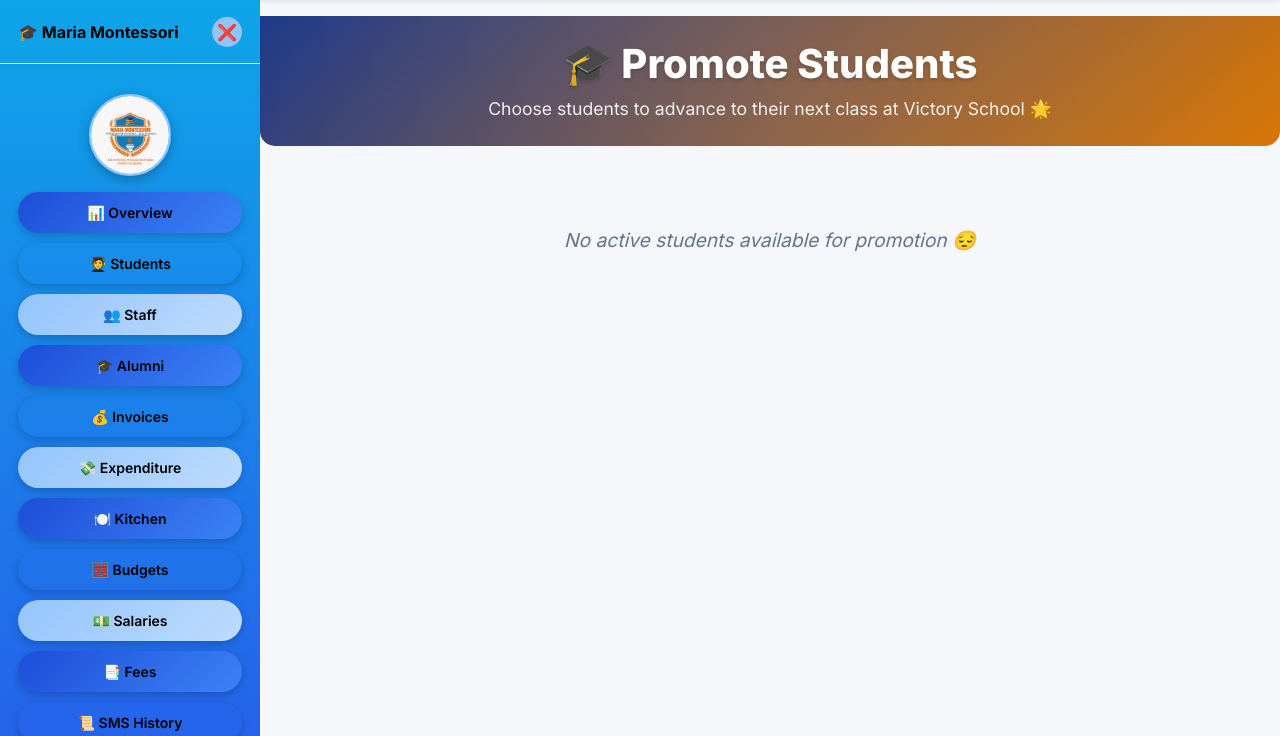
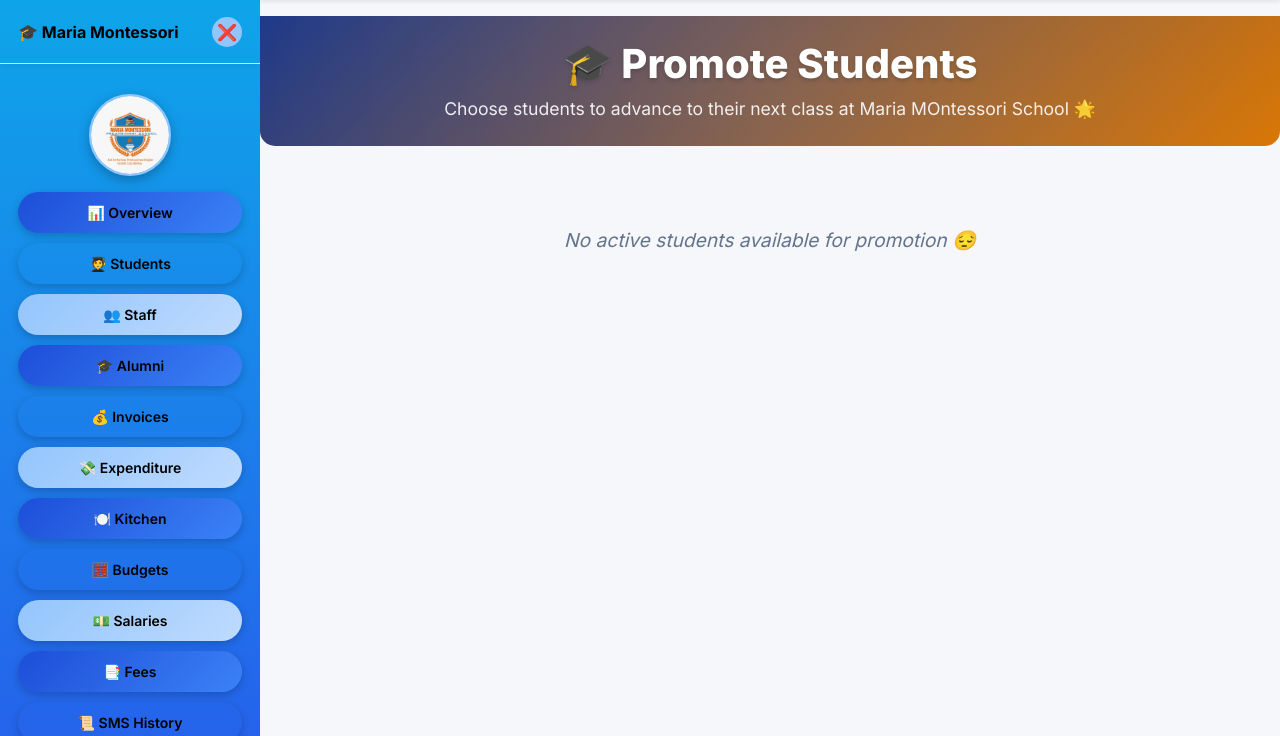
Before and after one commit to kizito-simon15/montessori, a Django app: page /student/promote-students/ in a window 1280 px wide. Shown: the part 64-800 px from the top of the page. Run offline with Django 4.2, Linux system fonts and the light colour scheme; the visitor is signed in with stand-in values (Sample User, id 1); data comes from the database, SQL or seed files in the repository; data that the repository does not hold is empty; parts of the project's set-up code (start-up, migrations or seed data) failed here and were passed over.

Commit message:
Update school name in promote_students template

```diff
--- a/apps/students/templates/students/promote_students.html
+++ b/apps/students/templates/students/promote_students.html
@@ -554,7 +554,7 @@
 
 <div class="title-section">
     <h2>🎓 Promote Students</h2>
-    <p>Choose students to advance to their next class at Victory School 🌟</p>
+    <p>Choose students to advance to their next class at Maria MOntessori School 🌟</p>
 </div>
 
 <form method="post">
```
